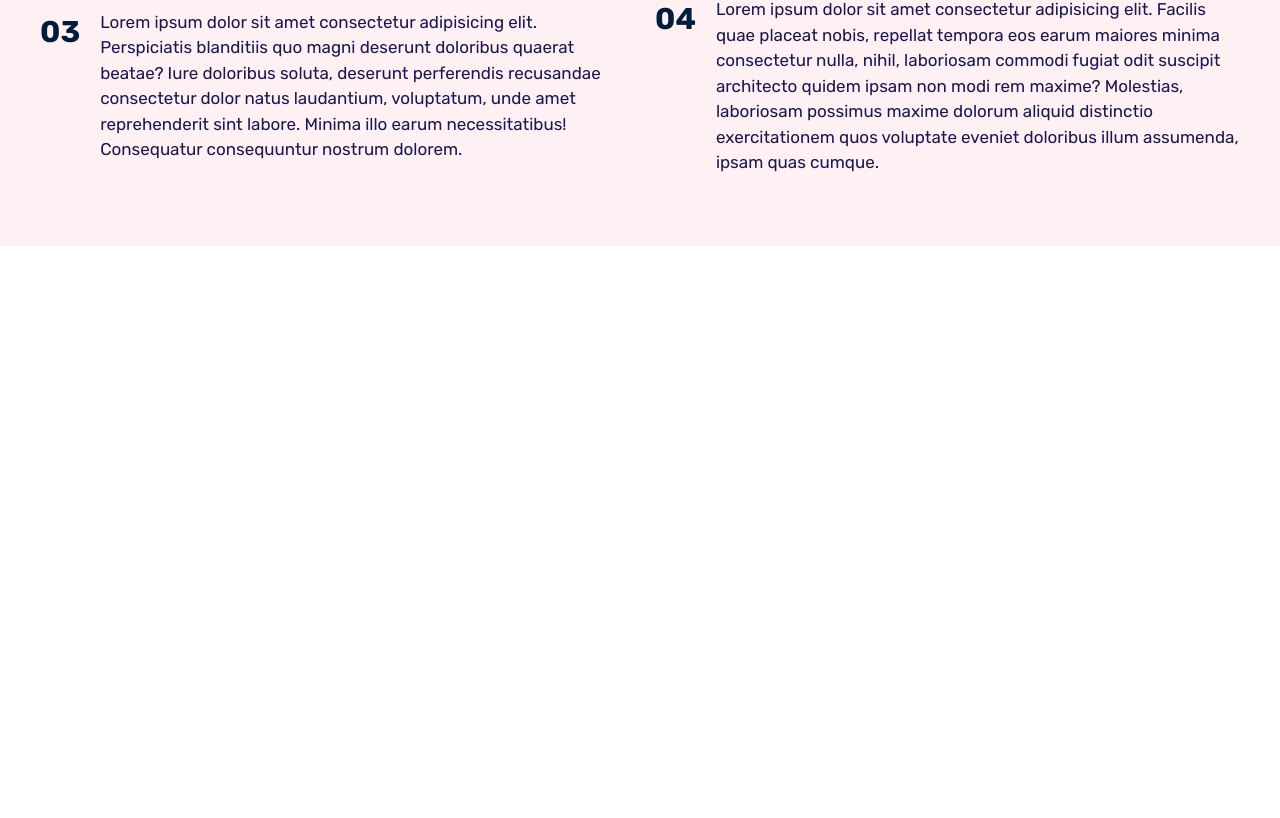
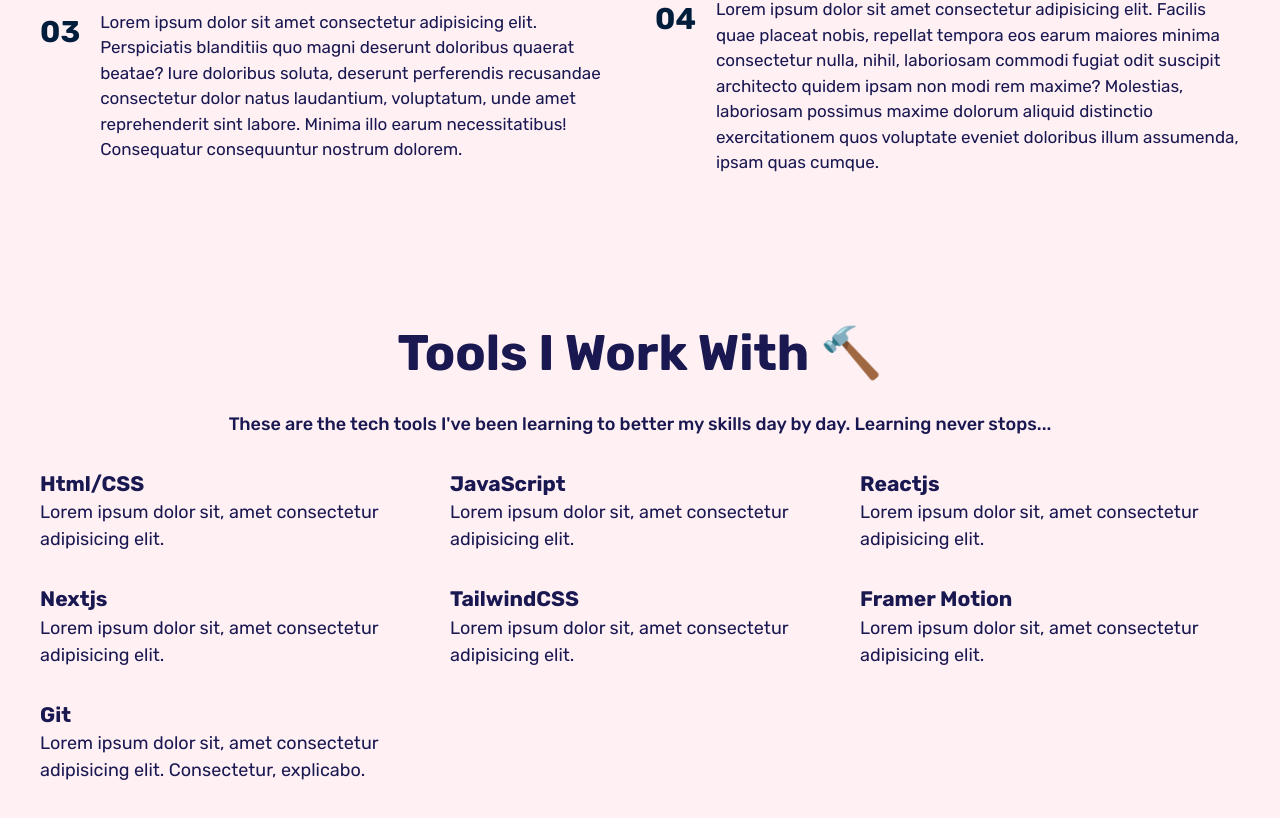
Before and after one commit to MorteyKafui/sir-kafui-portfolio, a Next.js app: page / in a window 1280 px wide. Shown: the part 940-1758 px from the top of the page. Before the commit the page ends 1186 px from the top, so only its background shows below. Built offline with nearby package versions, Linux system fonts and the light colour scheme.

Commit message:
add skills section

```diff
--- a/components/About/AboutStyles.js
+++ b/components/About/AboutStyles.js
@@ -5,15 +5,6 @@ export const StyledAbout = styled.section`
   color: #191851;
   padding: 5rem 0;
   min-height: 60vh;
-
-  h2 {
-    font-size: 5rem;
-    text-align: center;
-    margin-bottom: 2rem;
-    display: flex;
-    justify-content: center;
-    align-items: center;
-  }
 
   .about-me {
     display: grid;
--- a/components/Intro/Intro.jsx
+++ b/components/Intro/Intro.jsx
@@ -8,7 +8,7 @@ const Intro = () => {
       <div className='container'>
         <h1>Hello World!</h1>
         <br />
-        <p>I'm Mortey Kakfui</p>
+        <p>I'm Mortey_Kafui</p>
         <br />
         <p>
           a self taught <span>Front-End Developer</span> 🤗
--- /dev/null
+++ b/components/Skills/Skills.jsx
@@ -0,0 +1,58 @@
+import React from 'react';
+import { StyledSkills } from './SkillsStyles';
+
+const Skills = () => {
+  return (
+    <StyledSkills id='about'>
+      <div className='main-container'>
+        <h2>Tools I Work With 🔨</h2>
+        <p className='description'>
+          These are the tech tools I&apos;ve been learning to better my skills
+          day by day. Learning never stops...{' '}
+        </p>
+        <div className='tools'>
+          <div className='tool-1'>
+            {/* icon */}
+            <h3>Html/CSS</h3>
+            <p>Lorem ipsum dolor sit, amet consectetur adipisicing elit.</p>
+          </div>
+          <div className='tool-2'>
+            {/* icon */}
+            <h3>JavaScript</h3>
+            <p>Lorem ipsum dolor sit, amet consectetur adipisicing elit.</p>
+          </div>
+          <div className='tool-3'>
+            {/* icon */}
+            <h3>Reactjs</h3>
+            <p>Lorem ipsum dolor sit, amet consectetur adipisicing elit.</p>
+          </div>
+          <div className='tool-4'>
+            {/* icon */}
+            <h3>Nextjs</h3>
+            <p>Lorem ipsum dolor sit, amet consectetur adipisicing elit.</p>
+          </div>
+          <div className='tool-5'>
+            {/* icon */}
+            <h3>TailwindCSS</h3>
+            <p>Lorem ipsum dolor sit, amet consectetur adipisicing elit.</p>
+          </div>
+          <div className='tool-6'>
+            {/* icon */}
+            <h3>Framer Motion</h3>
+            <p>Lorem ipsum dolor sit, amet consectetur adipisicing elit.</p>
+          </div>
+          <div className='tool-7'>
+            {/* icon */}
+            <h3>Git</h3>
+            <p>
+              Lorem ipsum dolor sit, amet consectetur adipisicing elit.
+              Consectetur, explicabo.
+            </p>
+          </div>
+        </div>
+      </div>
+    </StyledSkills>
+  );
+};
+
+export default Skills;
--- /dev/null
+++ b/components/Skills/SkillsStyles.js
@@ -0,0 +1,16 @@
+import styled from 'styled-components';
+
+export const StyledSkills = styled.section`
+  background-color: #fff0f4;
+  color: #191851;
+  padding: 5rem 0;
+  min-height: 60vh;
+
+  .tools {
+    display: grid;
+    grid-template-columns: repeat(3, 1fr);
+    justify-content: center;
+    align-items: center;
+    gap: 3rem;
+  }
+`;
--- a/pages/index.js
+++ b/pages/index.js
@@ -1,12 +1,14 @@
 import About from '../components/About/About';
 import Intro from '../components/Intro/Intro';
 import Layout from '../components/Layout/Layout';
+import Skills from '../components/Skills/Skills';
 
 export default function Home() {
   return (
     <Layout title='Sir_Kafui | Welcome to my portfolio'>
       <Intro />
       <About />
+      <Skills />
     </Layout>
   );
 }
--- a/styles/globals.js
+++ b/styles/globals.js
@@ -45,6 +45,24 @@ p, h1, h2, h3, h4, h5, h6 {
   overflow-wrap: break-word;
 }
 
+h2 {
+    font-size: 5rem;
+    text-align: center;
+    margin-bottom: 2rem;
+    display: flex;
+    justify-content: center;
+    align-items: center;
+    color:#191851
+  }
+
+  .description{
+    margin-bottom: 3rem;
+    text-align: center;
+    color:#191851;
+    font-weight: 500;
+
+  }
+
 
 ul{
   list-style: none;
```
